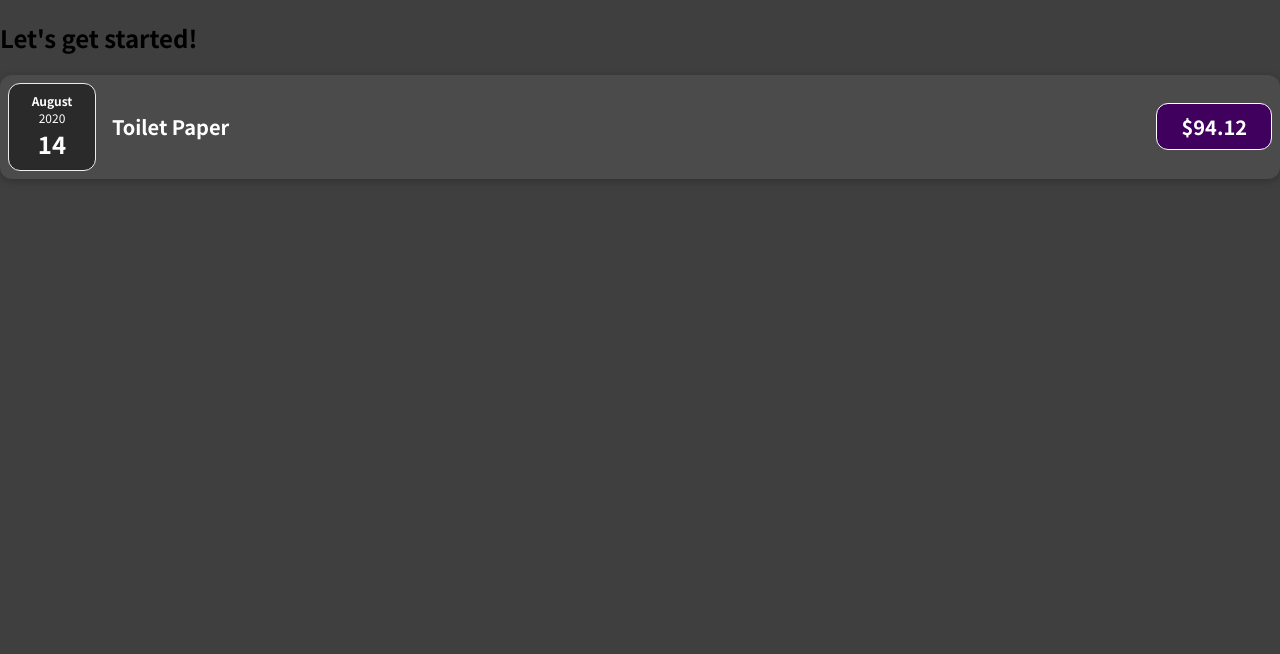
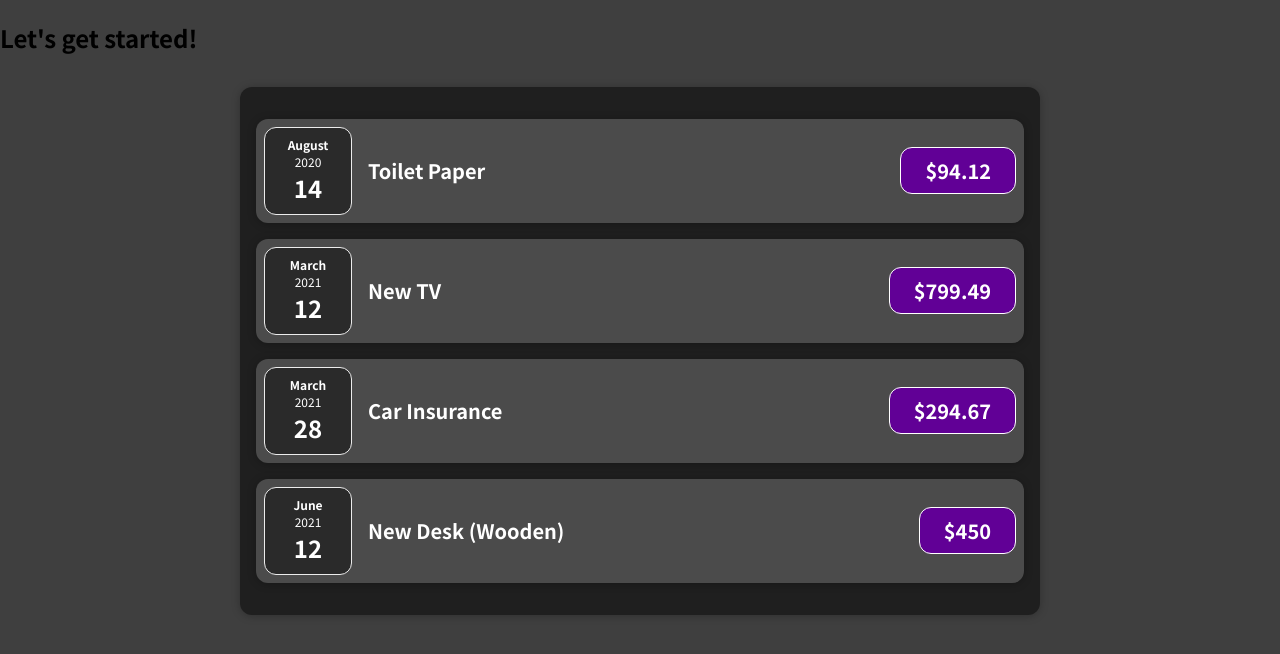
Before and after one commit to Hexfloo/expense-tracker, a JavaScript app: page / in a window 1280 px wide. Shown: the top 654 px of the page. Built offline with nearby package versions, Linux system fonts and the light colour scheme.

Commit message:
add Card component

```diff
--- a/src/App.js
+++ b/src/App.js
@@ -1,4 +1,4 @@
-import ExpenseItem from "./components/ExpenseItem";
+import Expenses from "./components/Expenses";
 
 function App() {
   const expenses = [
@@ -25,11 +25,7 @@
   return (
     <div>
       <h2>Let's get started!</h2>
-      <ExpenseItem
-        title={expenses[0].title}
-        amount={expenses[0].amount}
-        date={expenses[0].date}
-      />
+      <Expenses items={expenses} />
     </div>
   );
 }
--- /dev/null
+++ b/src/components/Card.css
@@ -0,0 +1,4 @@
+.card {
+  border-radius: 12px;
+  box-shadow: 0 1px 8px rgba(0, 0, 0, 0.25);
+}
--- /dev/null
+++ b/src/components/Card.js
@@ -0,0 +1,8 @@
+import "./Card.css";
+
+function Card(props) {
+  const classes = "card " + props.className;
+  return <div className={classes}>{props.children}</div>;
+}
+
+export default Card;
--- a/src/components/ExpenseItem.css
+++ b/src/components/ExpenseItem.css
@@ -2,10 +2,8 @@
   display: flex;
   justify-content: space-between;
   align-items: center;
-  box-shadow: 0 2px 8px rgba(0, 0, 0, 0.25);
   padding: 0.5rem;
   margin: 1rem 0;
-  border-radius: 12px;
   background-color: #4b4b4b;
 }
 
@@ -31,7 +29,7 @@
   font-size: 1rem;
   font-weight: bold;
   color: white;
-  background-color: #40005d;
+  background-color: #610096;
   border: 1px solid white;
   padding: 0.5rem;
   border-radius: 12px;
--- a/src/components/ExpenseItem.js
+++ b/src/components/ExpenseItem.js
@@ -1,15 +1,16 @@
 import "./ExpenseItem.css";
 import ExpenseDate from "./ExpenseDate";
+import Card from "./Card";
 
 function ExpenseItem(props) {
   return (
-    <div className="expense-item">
+    <Card className="expense-item">
       <ExpenseDate date={props.date} />
       <div className="expense-item__description">
         <h2>{props.title}</h2>
         <div className="expense-item__price">${props.amount}</div>
       </div>
-    </div>
+    </Card>
   );
 }
 
--- /dev/null
+++ b/src/components/Expenses.css
@@ -0,0 +1,7 @@
+.expenses {
+  padding: 1rem;
+  background-color: rgb(31, 31, 31);
+  margin: 2rem auto;
+  width: 50rem;
+  max-width: 95%;
+}
```
